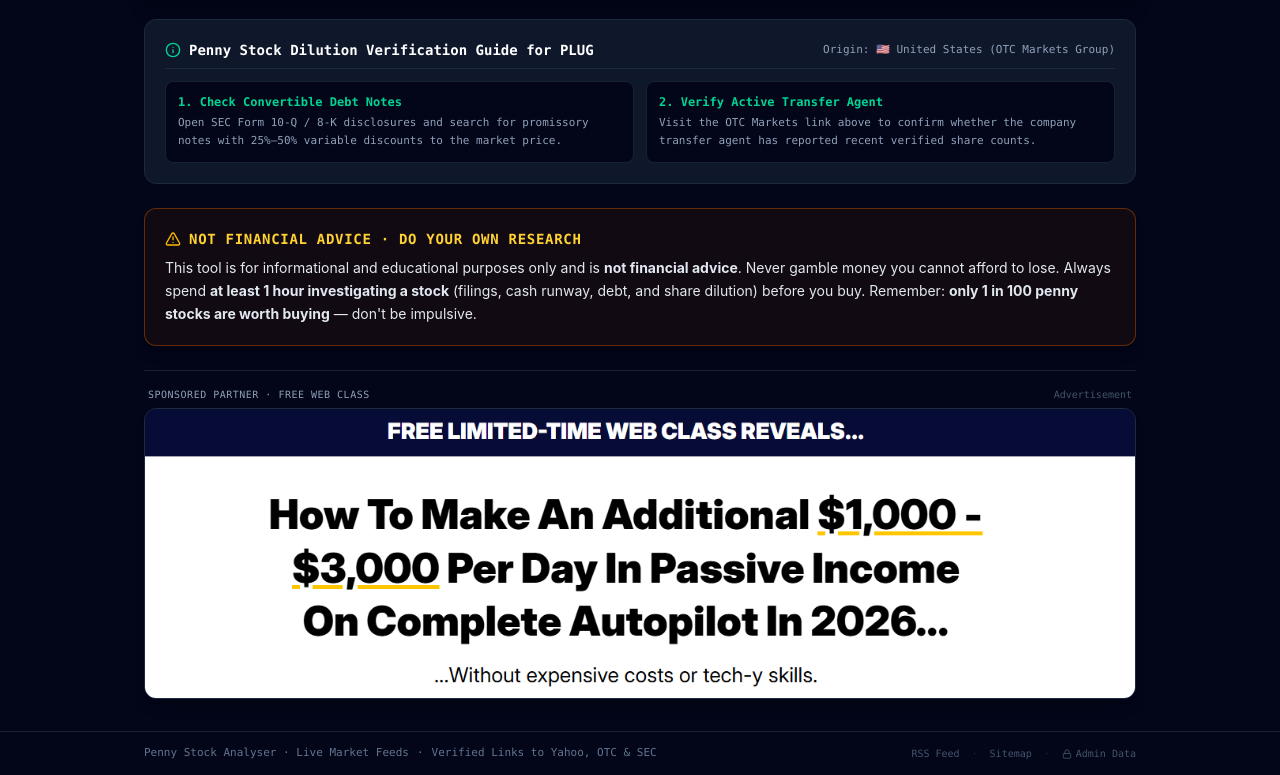
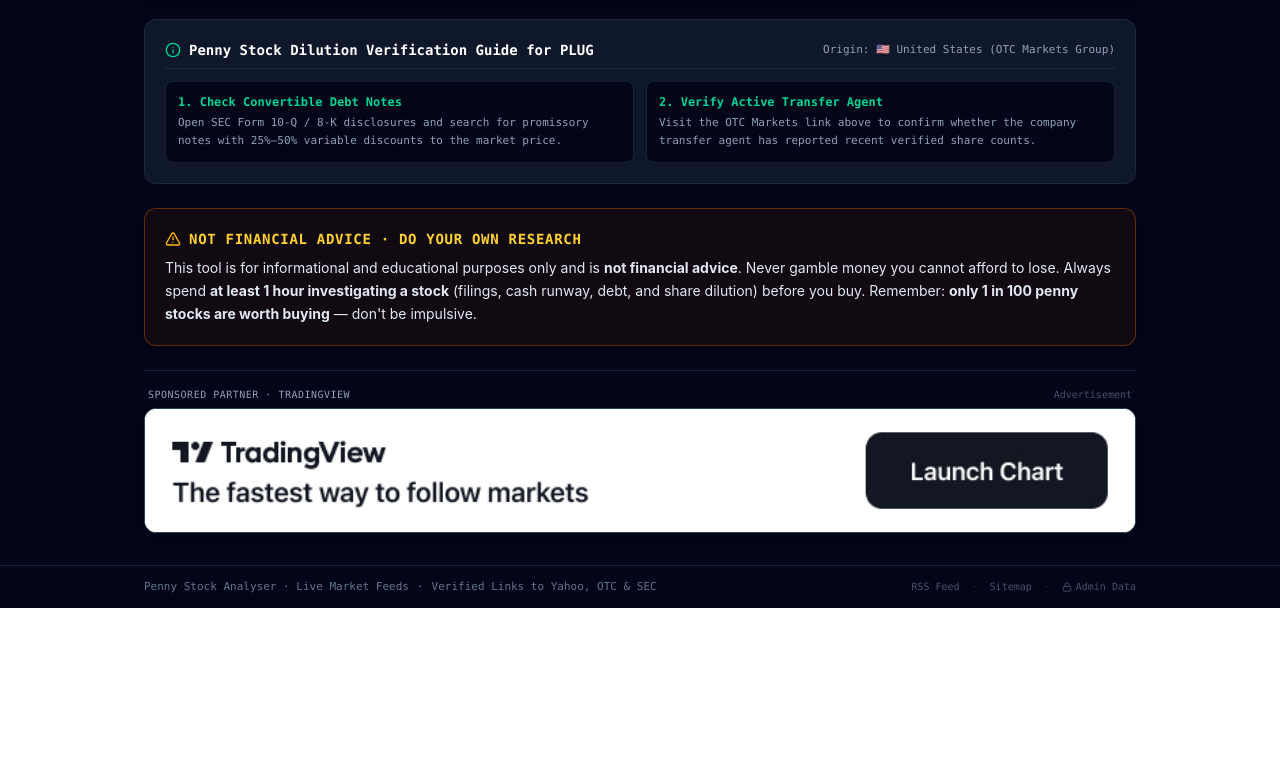
Before and after one commit to Samalmarr/Penny-stock-analyser-tool, a React (Vite) app: page / in a window 1280 px wide. Shown: the part 1264-2039 px from the top of the page. After the commit the page ends 1872 px from the top, so only its background shows below. Built offline with nearby package versions, Linux system fonts and the light colour scheme; no server answers.

Commit message:
feat: update affiliate banner to TradingView
Replace the previous partner advertisement with the TradingView affiliate banner and update the relevant link and styling.

```diff
--- a/src/App.tsx
+++ b/src/App.tsx
@@ -1081,20 +1081,20 @@ export default function App() {
         {/* Sponsored Partner Advertisement Banner */}
         <section className="pt-4 border-t border-slate-800/80">
           <div className="flex items-center justify-between text-[10px] font-mono text-slate-500 mb-1.5 px-1">
-            <span className="uppercase tracking-wider text-slate-400">Sponsored Partner · Free Web Class</span>
+            <span className="uppercase tracking-wider text-slate-400">Sponsored Partner · TradingView</span>
             <span className="text-slate-600">Advertisement</span>
           </div>
           <a
-            href="https://millionairepartnership.com/webclass-d24#aff=Earnliketate"
+            href="https://www.tradingview.com/black-friday/?aff_id=1174556"
             target="_blank"
             rel="noopener noreferrer sponsored"
             onClick={() => trackVisit('/ad/affiliate-banner', 'AFF_CLICK')}
-            className="block rounded-xl overflow-hidden border border-slate-800 hover:border-amber-500/60 shadow-lg hover:shadow-amber-500/10 transition-all duration-200 group bg-slate-900"
-            title="Click to register for Free Web Class"
+            className="block rounded-xl overflow-hidden border border-slate-700 hover:border-sky-400/70 shadow-lg hover:shadow-sky-500/10 transition-all duration-200 group bg-white"
+            title="TradingView — The fastest way to follow markets"
           >
             <img
-              src="/assets/aistudio/image_f9e09ace.png"
-              alt="Free Limited-Time Web Class - How To Make An Additional $1,000 - $3,000 Per Day In Passive Income"
+              src="/assets/aistudio/image_955cf57f.png"
+              alt="TradingView - The fastest way to follow markets"
               className="w-full h-auto object-cover group-hover:scale-[1.01] transition-transform duration-200"
               loading="lazy"
             />
```
Also changed, not shown: public/assets/aistudio/image_955cf57f.png (added).
